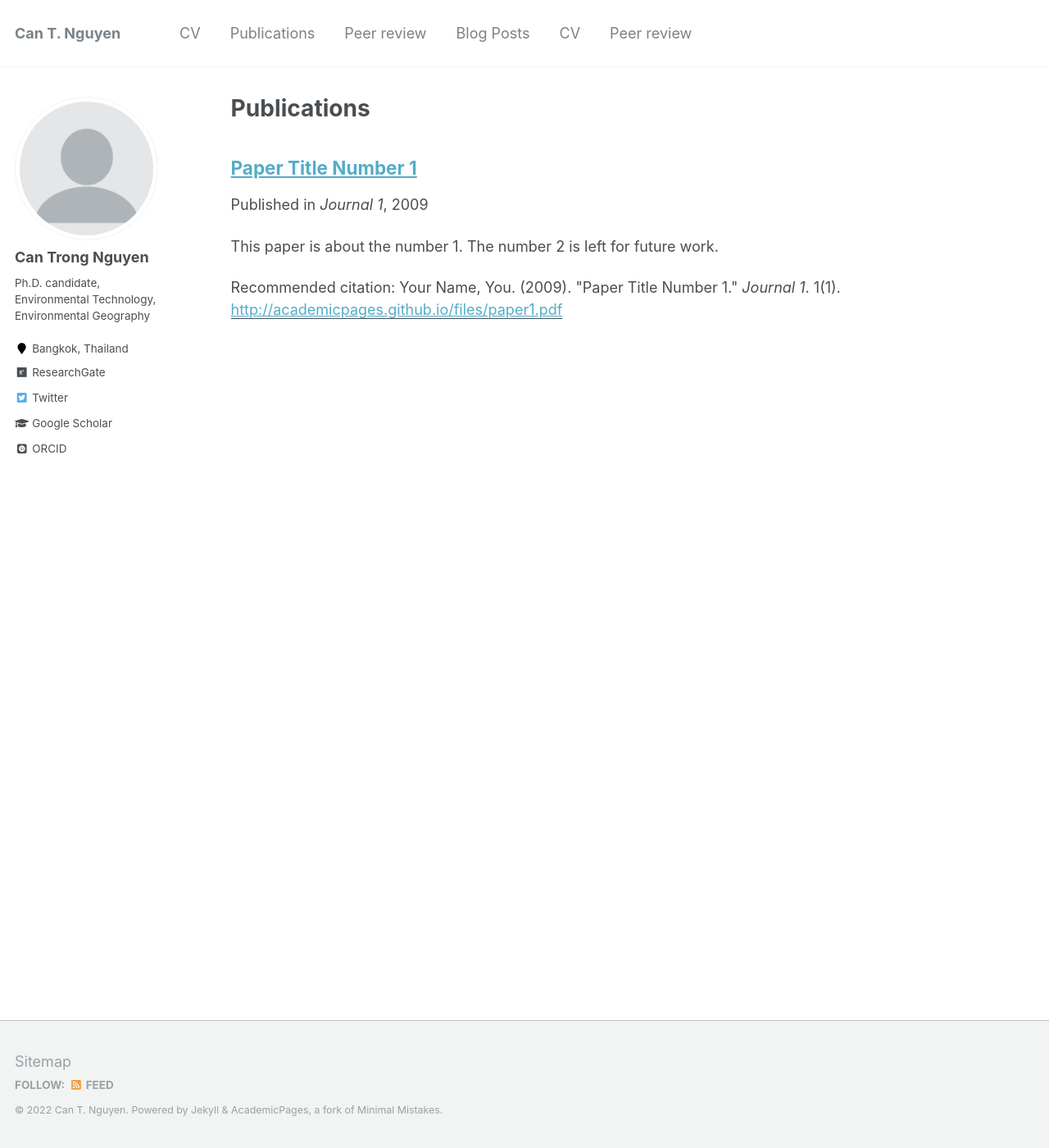
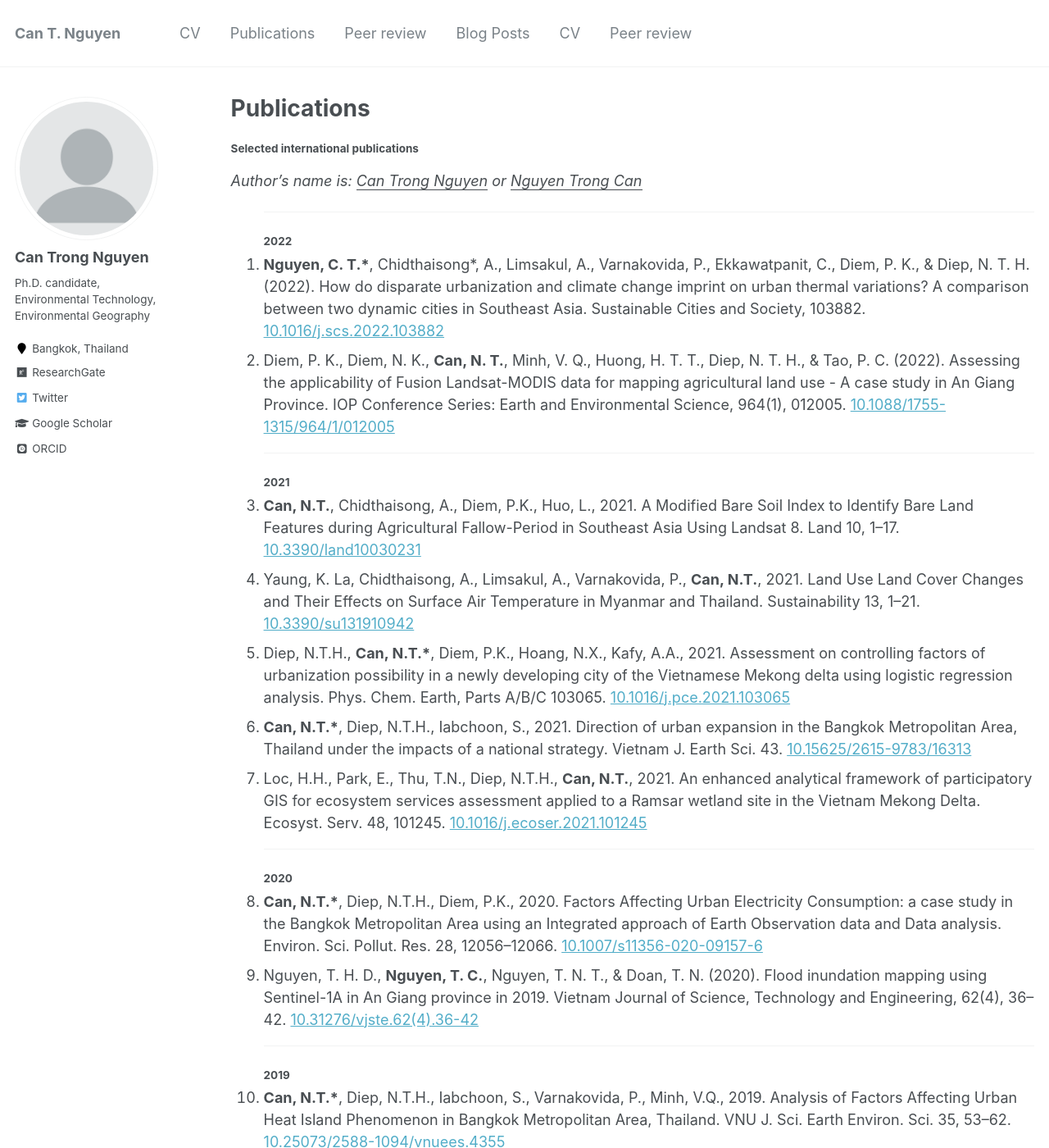
Before and after one commit to canng/oldsite, a Jekyll site: the page built from _pages/publications_list.md, in a window 1280 px wide and 1400 px high. Shown: the whole window at 82% size. Built offline with Jekyll 4.4.1, drawn with Linux system fonts in a browser that asks for light colours; some web fonts are replaced; some of the changed text lies outside the part shown.

Commit message:
update publications

```diff
--- a/_pages/publications_list.md
+++ b/_pages/publications_list.md
@@ -5,12 +5,56 @@ permalink: /publications/
 author_profile: true
 ---
 
-{% if author.googlescholar %}
-  You can also find my articles on <u><a href="{{author.googlescholar}}">my Google Scholar profile</a>.</u>
-{% endif %}
+#### Selected international publications
+<i>
+Author's name is: <u>Can Trong Nguyen</u> or <u>Nguyen Trong Can </u>
+</i>
+<ol>
 
-{% include base_path %}
+<hr>
 
-{% for post in site.publications reversed %}
-  {% include archive-single.html %}
-{% endfor %}
+<h4> 2022 </h4>
+<li> <b>Nguyen, C. T.*</b>, Chidthaisong*, A., Limsakul, A., Varnakovida, P., Ekkawatpanit, C., Diem, P. K., & Diep, N. T. H. (2022). How do disparate urbanization and climate change imprint on urban thermal variations? A comparison between two dynamic cities in Southeast Asia. Sustainable Cities and Society, 103882.<a href="https://doi.org/10.1016/j.scs.2022.103882"> 10.1016/j.scs.2022.103882</a></li>
+
+<li> Diem, P. K., Diem, N. K., <b>Can, N. T.</b>, Minh, V. Q., Huong, H. T. T., Diep, N. T. H., & Tao, P. C. (2022). Assessing the applicability of Fusion Landsat-MODIS data for mapping agricultural land use - A case study in An Giang Province. IOP Conference Series: Earth and Environmental Science, 964(1), 012005. <a href="https://doi.org/10.1088/1755-1315/964/1/012005"> 10.1088/1755-1315/964/1/012005</a></li>
+
+<hr>
+
+<h4> 2021 </h4>
+<li> <b>Can, N.T.</b>, Chidthaisong, A., Diem, P.K., Huo, L., 2021. A Modified Bare Soil Index to Identify Bare Land Features during Agricultural Fallow-Period in Southeast Asia Using Landsat 8. Land 10, 1–17. <a href="https://doi.org/10.3390/land10030231"> 10.3390/land10030231</a></li>
+
+<li> Yaung, K. La, Chidthaisong, A., Limsakul, A., Varnakovida, P., <b>Can, N.T.</b>, 2021. Land Use Land Cover Changes and Their Effects on Surface Air Temperature in Myanmar and Thailand. Sustainability 13, 1–21.<a href="https://doi.org/10.3390/su131910942"> 10.3390/su131910942</a>  </li>
+
+<li> Diep, N.T.H., <b>Can, N.T.*</b>, Diem, P.K., Hoang, N.X., Kafy, A.A., 2021. Assessment on controlling factors of urbanization possibility in a newly developing city of the Vietnamese Mekong delta using logistic regression analysis. Phys. Chem. Earth, Parts A/B/C 103065. <a href="https://doi.org/10.1016/j.pce.2021.103065"> 10.1016/j.pce.2021.103065</a></li>
+
+<li> <b>Can, N.T.*</b>, Diep, N.T.H., Iabchoon, S., 2021. Direction of urban expansion in the Bangkok Metropolitan Area, Thailand under the impacts of a national strategy. Vietnam J. Earth Sci. 43. <a href="https://doi.org/10.15625/2615-9783/16313"> 10.15625/2615-9783/16313</a></li>
+
+<li> Loc, H.H., Park, E., Thu, T.N., Diep, N.T.H., <b>Can, N.T.</b>, 2021. An enhanced analytical framework of participatory GIS for ecosystem services assessment applied to a Ramsar wetland site in the Vietnam Mekong Delta. Ecosyst. Serv. 48, 101245. <a href="https://doi.org/10.1016/j.ecoser.2021.101245"> 10.1016/j.ecoser.2021.101245</a></li>
+
+<hr>
+
+<h4> 2020 </h4>
+<li><b>Can, N.T.*</b>, Diep, N.T.H., Diem, P.K., 2020. Factors Affecting Urban Electricity Consumption: a case study in the Bangkok Metropolitan Area using an Integrated approach of Earth Observation data and Data analysis. Environ. Sci. Pollut. Res. 28, 12056–12066. <a href="https://doi.org/10.1007/s11356-020-09157-6"> 10.1007/s11356-020-09157-6</a></li>
+
+<li> Nguyen, T. H. D., <b>Nguyen, T. C.</b>, Nguyen, T. N. T., & Doan, T. N. (2020). Flood inundation mapping using Sentinel-1A in An Giang province in 2019. Vietnam Journal of Science, Technology and Engineering, 62(4), 36–42. <a href="https://doi.org/10.31276/vjste.62(4).36-42"> 10.31276/vjste.62(4).36-42</a></li>
+
+<hr>
+
+<h4> 2019 </h4>
+<li><b>Can, N.T.*</b>, Diep, N.T.H., Iabchoon, S., Varnakovida, P., Minh, V.Q., 2019. Analysis of Factors Affecting Urban Heat Island Phenomenon in Bangkok Metropolitan Area, Thailand. VNU J. Sci. Earth Environ. Sci. 35, 53–62. <a href="https://doi.org/10.25073/2588-1094/vnuees.4355"> 10.25073/2588-1094/vnuees.4355</a></li>
+
+<li> Diep, N. T. H., Korsem, T., <b>Can, N. T.</b>, Phonphan, W., & Vo Quang Minh. (2019). Determination of aquaculture distribution by using remote sensing technology in Thanh Phu district, Ben Tre province, Vietnam. Vietnam Journal of Science, Technology and Engineering, 61(2), 35–41. <a href="https://doi.org/10.31276/VJSTE.61(2).35-41"> 10.31276/VJSTE.61(2).35-41</a></li>
+
+<hr>
+
+<h4> 2018 </h4>
+<li> Diep, N.T.H., Loi, N.T., <b>Can, N.T.</b>, 2018. Monitoring erosion and accretion situation in the coastal zone at Kien Giang province, in: The International Archives of the Photogrammetry, Remote Sensing and Spatial Information Sciences, GeoInformation For Disaster Management (Gi4DM). Istanbul, Turkey, pp. 197–203. <i>(Conference).</i><a href="https://www.int-arch-photogramm-remote-sens-spatial-inf-sci.net/XLII-3-W4/197/2018/"> Link</a></li>
+
+<hr>
+
+<h4> 2017 </h4>
+<li> Loc, H.H., Diep, N.T.H., <b>Can, N.T.</b>, Irvine, K.N., Shimizu, Y., 2017. Integrated evaluation of Ecosystem Services in Prawn-Rice rotational crops, Vietnam. Ecosyst. Serv. 26, 377–387. <a href="https://doi.org/10.1016/j.ecoser.2016.04.007"> 10.1016/j.ecoser.2016.04.007</a> </li>
+
+</ol>
+<hr>
+<i> * Corresponding Author </i>
```
